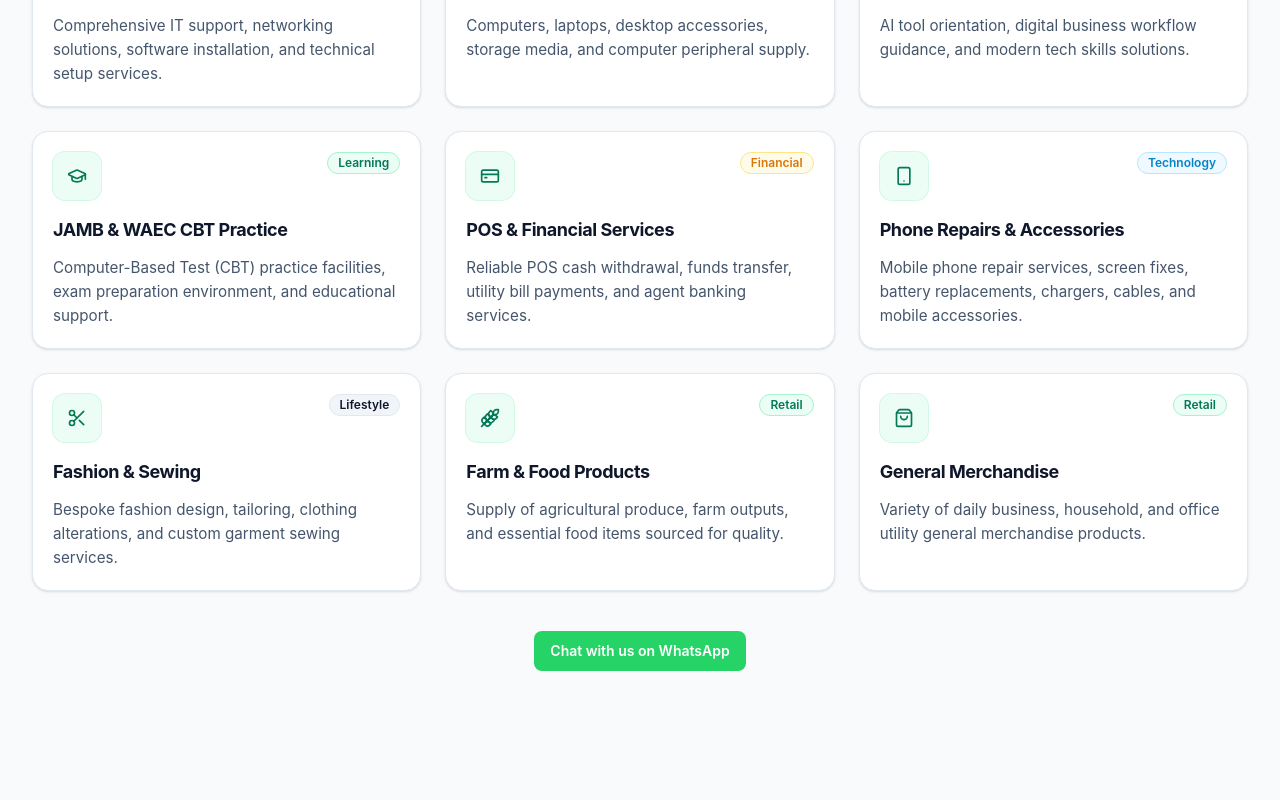
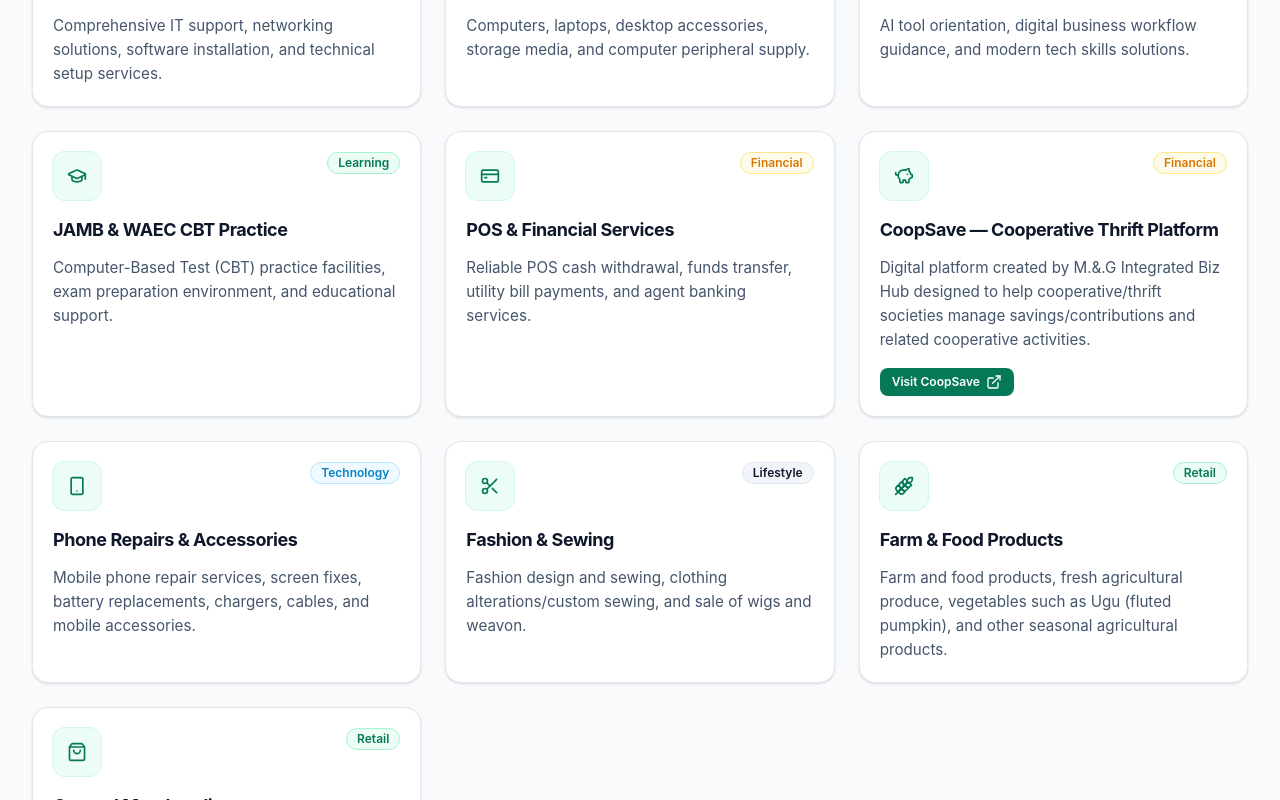
Before and after one commit to talk2marcel/m-g-integrated-biz-hub, a React (Vite) app: page / in a window 1280 px wide. Shown: the part 1120-1920 px from the top of the page. Built offline with nearby package versions, Linux system fonts and the light colour scheme.

Commit message:
Add Wigs, Agricultural Products and CoopSave integration

```diff
--- a/index.html
+++ b/index.html
@@ -4,7 +4,6 @@
     <meta charset="UTF-8" />
     <meta name="viewport" content="width=device-width, initial-scale=1.0" />
     <meta name="theme-color" content="#047857" />
-    <link rel="icon" type="image/png" href="/images/logo.png" />
 
     <title>M.&.G Integrated Biz Hub | IT, CBT Practice, POS &amp; Retail Center - Kuje, Abuja</title>
     <meta name="title" content="M.&.G Integrated Biz Hub | IT, CBT Practice, POS &amp; Retail Center - Kuje, Abuja" />
@@ -29,7 +28,8 @@
       content="M.&.G Integrated Biz Hub in Kuje, Abuja provides IT and digital services, computer and phone support, JAMB/WAEC CBT practice, POS services, fashion and sewing, farm products, and general merchandise."
     />
 
-    <!-- TODO: Add canonical and og:url metadata when the production domain is confirmed. -->
+    <link rel="canonical" href="https://m-g-integrated-biz-hub.vercel.app" />
+    <meta property="og:url" content="https://m-g-integrated-biz-hub.vercel.app" />
     <link rel="icon" type="image/svg+xml" href="/favicon.svg" />
   </head>
   <body>
--- a/src/App.jsx
+++ b/src/App.jsx
@@ -21,6 +21,7 @@ function App() {
     '@context': 'https://schema.org',
     '@type': 'LocalBusiness',
     name: businessInfo.name,
+    url: 'https://m-g-integrated-biz-hub.vercel.app',
     description:
       'M.&.G Integrated Biz Hub in Kuje, Abuja provides IT and digital services, computer and phone support, JAMB/WAEC CBT practice, POS services, fashion and sewing, farm products, and general merchandise.',
     email: businessInfo.contact.email,
--- a/src/components/ServicesSection.jsx
+++ b/src/components/ServicesSection.jsx
@@ -8,6 +8,8 @@ import {
   Scissors,
   Wheat,
   ShoppingBag,
+  PiggyBank,
+  ExternalLink,
 } from 'lucide-react';
 import Badge from './Badge';
 import Button from './Button';
@@ -25,6 +27,7 @@ const iconMap = {
   Scissors,
   Wheat,
   ShoppingBag,
+  PiggyBank,
 };
 
 const categoryVariantMap = {
@@ -66,6 +69,22 @@ function ServicesSection() {
 
                 <h3 className="text-lg font-bold tracking-tight text-[var(--color-brand-slate)]">{service.title}</h3>
                 <p className="mt-3 text-[0.95rem] leading-6 text-slate-600">{service.description}</p>
+
+                {service.ctaUrl && (
+                  <div className="mt-auto pt-4">
+                    <Button
+                      href={service.ctaUrl}
+                      variant="primary"
+                      size="sm"
+                      target="_blank"
+                      rel="noopener noreferrer"
+                      className="w-full sm:w-auto inline-flex items-center gap-1.5"
+                    >
+                      <span>{service.ctaText || 'Visit CoopSave'}</span>
+                      <ExternalLink className="h-4 w-4 shrink-0" aria-hidden="true" />
+                    </Button>
+                  </div>
+                )}
               </article>
             );
           })}
--- a/src/data/faqs.js
+++ b/src/data/faqs.js
@@ -23,7 +23,7 @@ export const faqs = [
   {
     id: 'faq-services',
     question: 'What range of products and services do you offer?',
-    answer: 'M.&.G Integrated Biz Hub offers IT & Technology services, Computer sales & accessories, AI & digital services, JAMB/WAEC CBT practice facilities, POS financial services, phone repairs & accessories, fashion & sewing, farm & food products, and general merchandise.',
+    answer: 'M.&.G Integrated Biz Hub offers IT & Technology services, Computer sales & accessories, AI & digital services, JAMB/WAEC CBT practice facilities, POS financial services, CoopSave cooperative thrift platform, phone repairs & accessories, fashion & sewing, farm & food products, and general merchandise.',
   },
   {
     id: 'faq-cbt-details',
--- a/src/data/products.js
+++ b/src/data/products.js
@@ -31,7 +31,7 @@ export const products = [
     id: 'farm-food',
     name: 'Farm & Food Products',
     category: 'Retail',
-    description: 'Selected agricultural produce and food products available through the business.',
+    description: 'Farm and food products, fresh agricultural produce, vegetables such as Ugu (fluted pumpkin), and seasonal outputs.',
     image: null,
     price: null,
     available: 'Availability changes by season and current stock. Please confirm details.',
@@ -39,13 +39,35 @@ export const products = [
     iconName: 'Leaf',
   },
   {
+    id: 'agricultural-products',
+    name: 'Agricultural Products',
+    category: 'Retail',
+    description: 'Fresh agricultural produce, vegetables such as Ugu (fluted pumpkin), and other seasonal agricultural products.',
+    image: null,
+    price: null,
+    available: 'Seasonal availability. Please confirm current produce and stock details with our team.',
+    featured: true,
+    iconName: 'Leaf',
+  },
+  {
     id: 'fashion-sewing',
     name: 'Fashion & Sewing',
     category: 'Lifestyle',
-    description: 'Fashion items, tailoring and garment-related products and services.',
+    description: 'Fashion design and sewing, clothing alterations, custom sewing, wigs, and weavon.',
     image: null,
     price: null,
     available: 'Please confirm product line and tailoring availability with our team.',
+    featured: true,
+    iconName: 'Shirt',
+  },
+  {
+    id: 'sale-of-wigs-weavon',
+    name: 'Sale of Wigs & Weavon',
+    category: 'Lifestyle',
+    description: 'Quality wigs, weavon, and hair accessories available for order and custom selection.',
+    image: null,
+    price: null,
+    available: 'Please confirm current stock, styles, and pricing with our team.',
     featured: true,
     iconName: 'Shirt',
   },
--- a/src/data/services.js
+++ b/src/data/services.js
@@ -39,6 +39,15 @@ export const services = [
     iconName: 'CreditCard',
   },
   {
+    id: 'coopsave',
+    title: 'CoopSave — Cooperative Thrift Platform',
+    category: 'Financial',
+    description: 'Digital platform created by M.&.G Integrated Biz Hub designed to help cooperative/thrift societies manage savings/contributions and related cooperative activities.',
+    iconName: 'PiggyBank',
+    ctaText: 'Visit CoopSave',
+    ctaUrl: 'https://coopsave.vercel.app',
+  },
+  {
     id: 'phone-repairs',
     title: 'Phone Repairs & Accessories',
     category: 'Technology',
@@ -49,14 +58,14 @@ export const services = [
     id: 'fashion-sewing',
     title: 'Fashion & Sewing',
     category: 'Lifestyle',
-    description: 'Bespoke fashion design, tailoring, clothing alterations, and custom garment sewing services.',
+    description: 'Fashion design and sewing, clothing alterations/custom sewing, and sale of wigs and weavon.',
     iconName: 'Scissors',
   },
   {
     id: 'farm-food',
     title: 'Farm & Food Products',
     category: 'Retail',
-    description: 'Supply of agricultural produce, farm outputs, and essential food items sourced for quality.',
+    description: 'Farm and food products, fresh agricultural produce, vegetables such as Ugu (fluted pumpkin), and other seasonal agricultural products.',
     iconName: 'Wheat',
   },
   {
```
